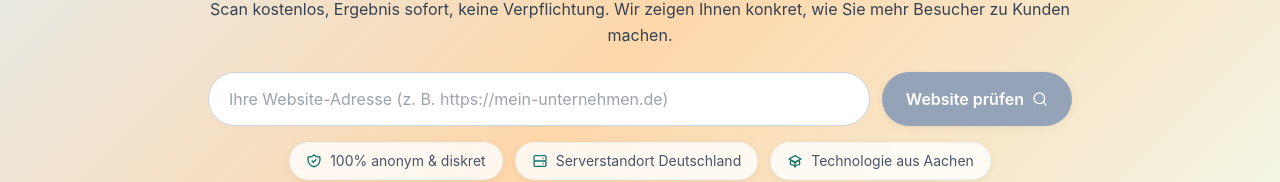
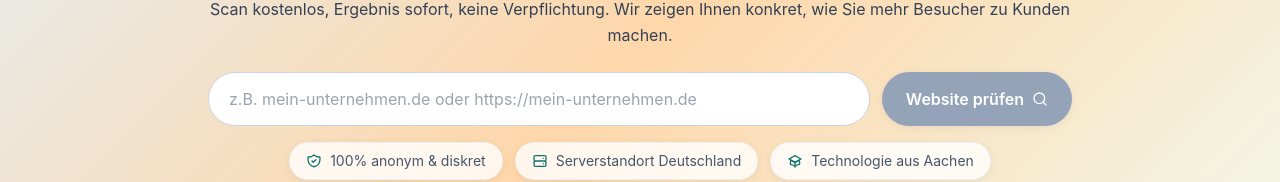
Before and after one commit to maclunk/Sitesweep, a Next.js app: page / in a window 1280 px wide. Shown: the part 446-628 px from the top of the page. Built offline with nearby package versions, Linux system fonts and the light colour scheme; no server answers.

Commit message:
Fix: Relax URL input validation

```diff
--- a/app/page.tsx
+++ b/app/page.tsx
@@ -95,10 +95,10 @@ const UrlInputSection = ({
     <form onSubmit={handleSubmit} className="space-y-4">
       <div className="flex flex-col sm:flex-row gap-3">
         <input
-          type="url"
+          type="text"
           value={url}
           onChange={handleUrlChange}
-          placeholder="Ihre Website-Adresse (z. B. https://mein-unternehmen.de)"
+          placeholder="z.B. mein-unternehmen.de oder https://mein-unternehmen.de"
           disabled={isScanning || loading}
           autoComplete="url"
           autoCorrect="off"
--- a/components/ScannerCta.tsx
+++ b/components/ScannerCta.tsx
@@ -37,10 +37,10 @@ export default function ScannerCta({ className = '' }: ScannerCtaProps) {
       <div className="max-w-2xl mx-auto mb-4">
         <div className="flex flex-col sm:flex-row gap-3">
           <input
-            type="url"
+            type="text"
             value={url}
             onChange={(e) => setUrl(e.target.value)}
-            placeholder="Ihre Website-URL (z. B. https://mein-unternehmen.de)"
+            placeholder="z.B. mein-unternehmen.de oder https://mein-unternehmen.de"
             disabled={loading}
             autoComplete="url"
             autoCorrect="off"
```
